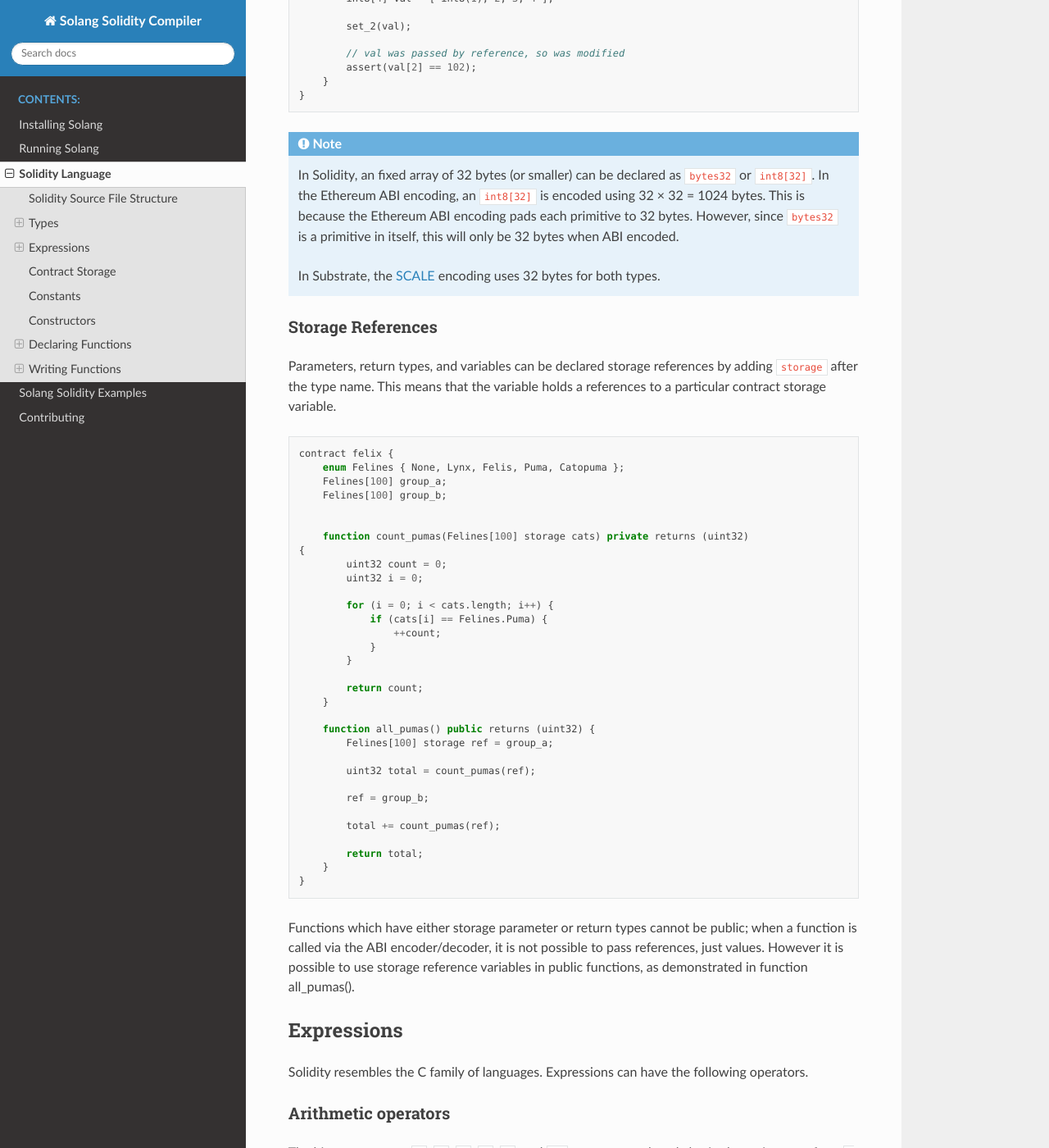
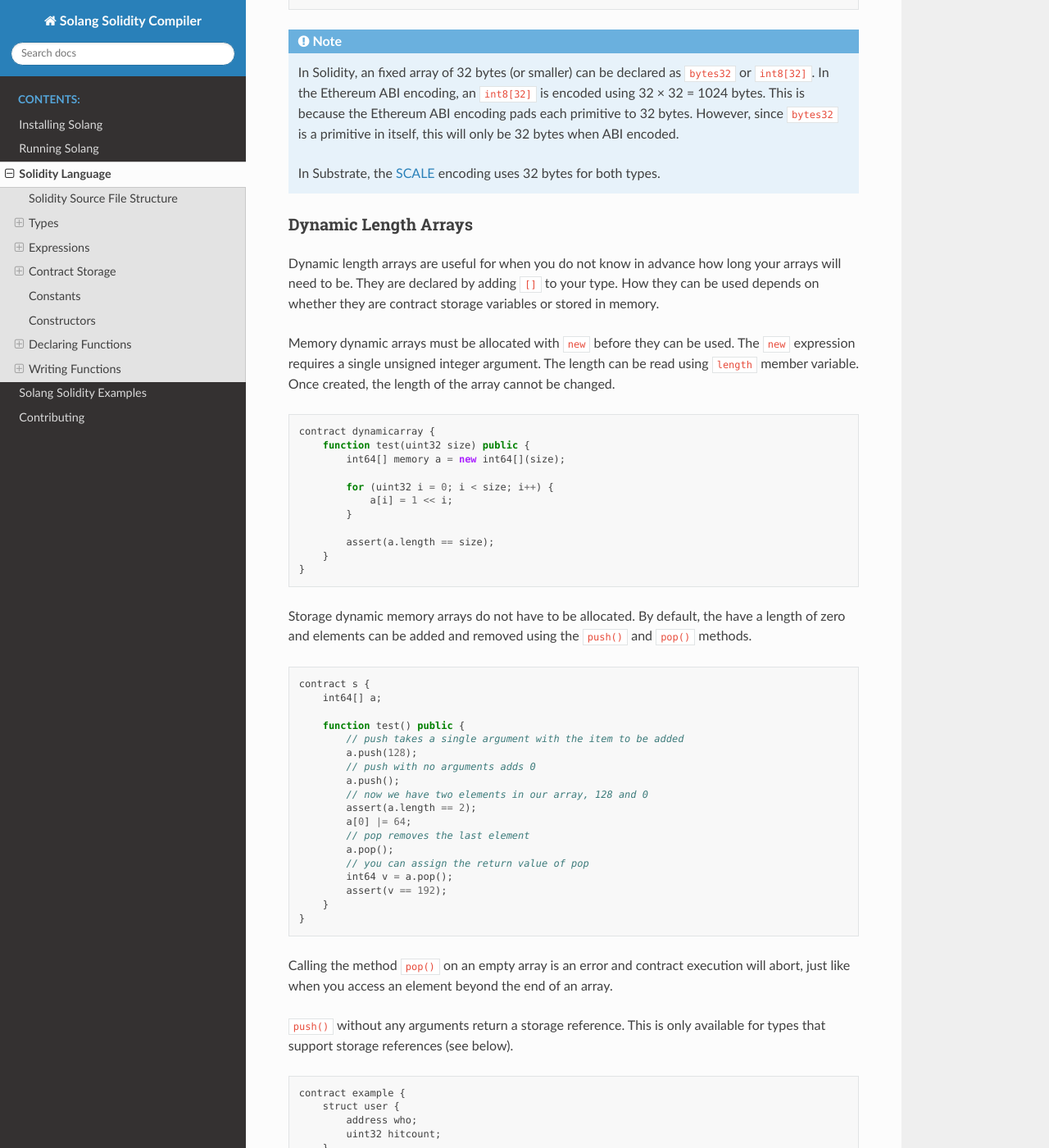
Before and after one commit to hyperledger-solang/solang, a Sphinx documentation site: the page built from docs/language.rst, in a window 1280 px wide and 1400 px high, scrolled down 8354 px. Shown: the whole window at 82% size. Built offline with Sphinx 7.4.7 and the Read the Docs theme 2.0.0, drawn with Linux system fonts in a browser that asks for light colours; some of the changed text lies outside the part shown.

Commit message:
Document dynamic arrays, strings, bytes, and new and delete operator
Signed-off-by: Sean Young <sean@mess.org>

```diff
--- a/docs/language.rst
+++ b/docs/language.rst
@@ -435,6 +430,131 @@
 
   In Substrate, the `SCALE <https://substrate.dev/docs/en/overview/low-level-data-format>`_
   encoding uses 32 bytes for both types.
+
+Dynamic Length Arrays
+_____________________
+
+Dynamic length arrays are useful for when you do not know in advance how long your arrays
+will need to be. They are declared by adding ``[]`` to your type. How they can be used depends
+on whether they are contract storage variables or stored in memory.
+
+Memory dynamic arrays must be allocated with ``new`` before they can be used. The ``new``
+expression requires a single unsigned integer argument. The length can be read using
+``length`` member variable. Once created, the length of the array cannot be changed.
+
+.. code-block:: javascript
+
+    contract dynamicarray {
+        function test(uint32 size) public {
+            int64[] memory a = new int64[](size);
+
+            for (uint32 i = 0; i < size; i++) {
+                a[i] = 1 << i;
+            }
+
+            assert(a.length == size);
+        }
+    }
+
+Storage dynamic memory arrays do not have to be allocated. By default, the have a
+length of zero and elements can be added and removed using the ``push()`` and ``pop()``
+methods.
+
+.. code-block:: javascript
+
+    contract s {
+        int64[] a;
+
+        function test() public {
+            // push takes a single argument with the item to be added
+            a.push(128);
+            // push with no arguments adds 0
+            a.push();
+            // now we have two elements in our array, 128 and 0
+            assert(a.length == 2);
+            a[0] |= 64;
+            // pop removes the last element
+            a.pop();
+            // you can assign the return value of pop
+            int64 v = a.pop();
+            assert(v == 192);
+        }
+    }
+
+Calling the method ``pop()`` on an empty array is an error and contract execution will abort,
+just like when you access an element beyond the end of an array.
+
+``push()`` without any arguments return a storage reference. This is only available for types
+that support storage references (see below).
+
+.. code-block:: javascript
+
+    contract example {
+        struct user {
+            address who;
+            uint32 hitcount;
+        }
+        s[] foo;
+
+        function test() public {
+            // foo.push() creates an empty entry and returns a reference to it
+            user storage x = foo.push();
+
+            x.who = address(1);
+            x.hitcount = 1;
+        }
+    }
+
+Depending on the array element, ``pop()`` can be costly. It has to first copy the element to
+memory, and then clear storage.
+
+String
+______
+
+Strings can be initialized with a string literal or a hex literal. Strings can be
+concatenated and compared; no other operations are allowed on them.
+
+.. code-block:: javascript
+
+    contract example {
+        function test(string s) public returns (bool) {
+            string str = "Hello, " + s + "!";
+
+            return (str == "Hello, World!");
+        }
+    }
+
+Dynamic Length Bytes
+____________________
+
+The ``bytes`` datatype is a dynamic length array of bytes. It can be created with
+the ``new`` operator, or from an string or hex initializer.
+
+.. code-block:: javascript
+
+    contract b {
+        function test() public {
+            bytes a = hex"0000_00fa";
+            bytes b = new bytes(4);
+
+            b[3] = hex"fa";
+
+            assert(a == b);
+        }
+    }
+
+If the ``bytes`` variable is a storage variable, there is a ``push()`` and ``pop()``
+method available to add and remove bytes from the array. Array elements in a
+memory ``bytes`` can be modified, but no elements can be removed or added.
+
+A ``string`` type can be cast to ``bytes``. This way, the string can be modified or
+characters can be read. Note this will access the string by byte, not character, so
+any non-ascii characters will need special handling.
+
+An dynamic array of bytes can use the type ``bytes`` or ``byte[]``. The latter
+stores each byte in an individual storage slot, while the former stores the
+entire string in a single storage slot, when possible. Additionally a ``string``
+can be cast to ``bytes`` but not to ``byte[]``.
 
 Storage References
 __________________
@@ -678,6 +798,29 @@
 The ``counter`` is maintained for each deployed ``hitcount`` contract. When the contract is deployed,
 the contract storage is set to 1. The ``= 1`` initializer is not required; when it is not present, it
 is initialized to 0, or ``false`` if it is a ``bool``.
+
+How to clear Contract Storage
+_____________________________
+
+Any contract storage variable can have its underlying contract storage cleared with the ``delete``
+operator. This can be done on any type; a simple integer, an array element, or the entire
+array itself. Note this can be costly.
+
+.. code-block:: javascript
+
+    contract s {
+        struct user {
+            address f1;
+            int[] list;
+        }
+        user[1000] users;
+
+        function clear() public {
+            // delete has to iterate over 1000 users, and for each of those clear the
+            // f1 field, read the length of the list, and iterate over each of those
+            delete users;
+        }
+    }
 
 Constants
 ---------
```
Also changed, not shown: other parts of docs/language.rst (+0 -5 lines).
